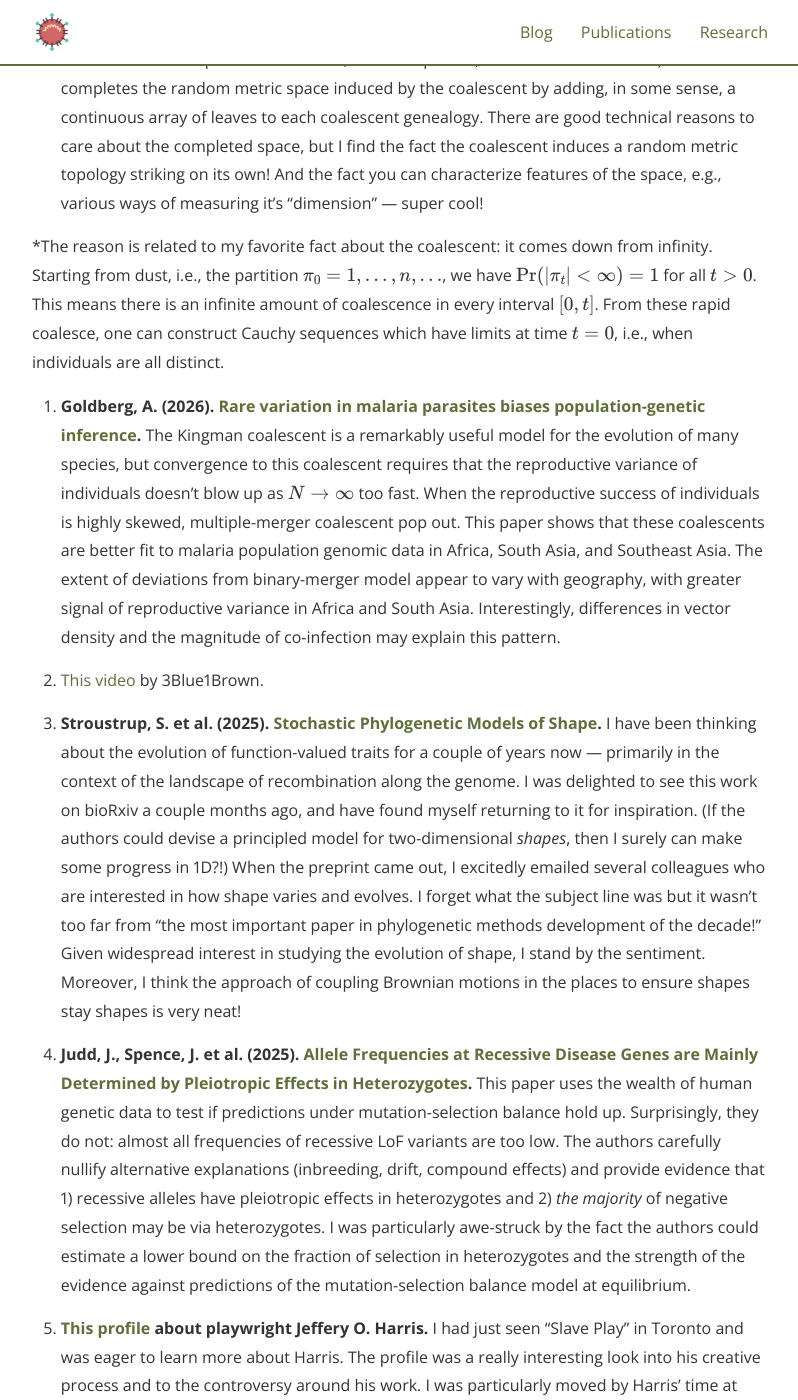
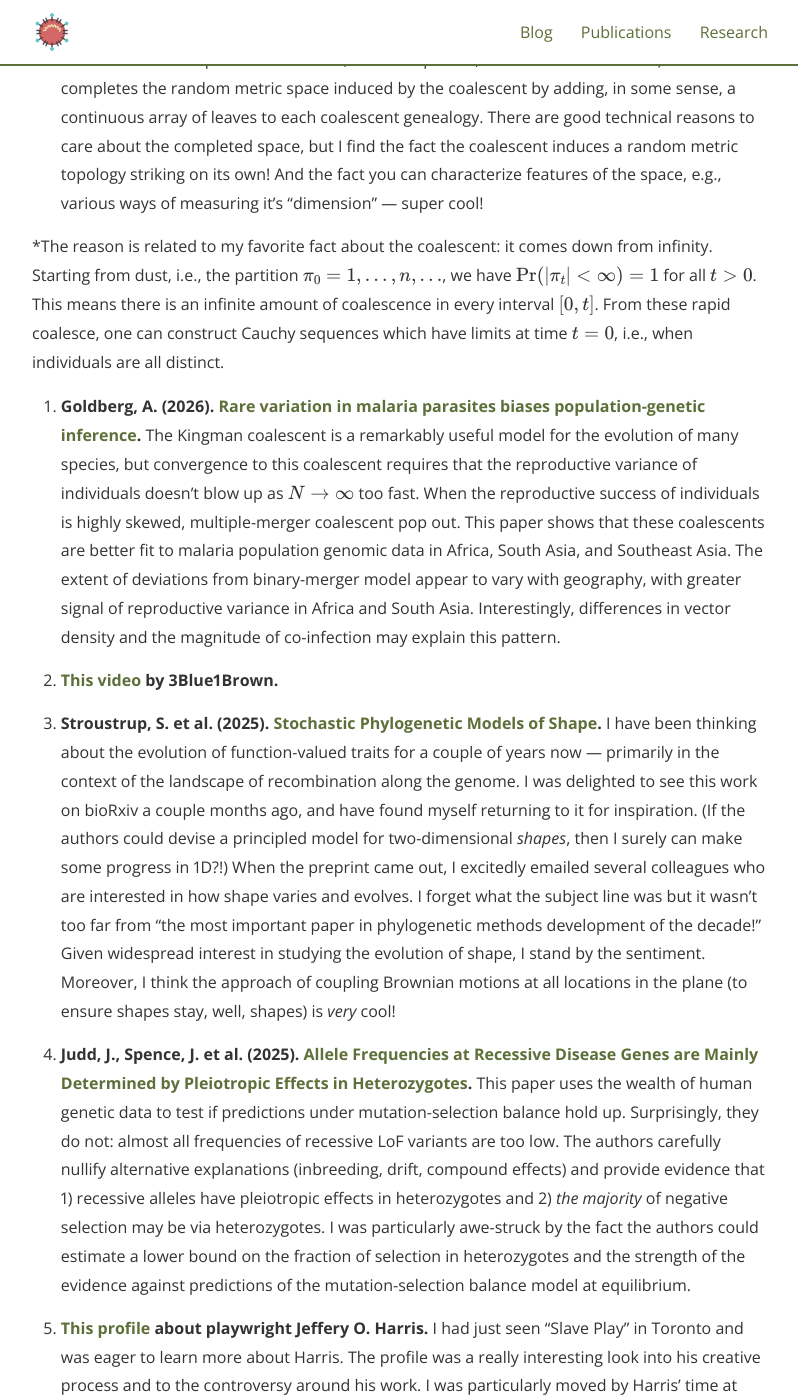
Before and after one commit to metekaanyuksel/metekaanyuksel.github.io, a Jekyll site: the page built from _posts/2026-02-03-Some-content-I've-enjoyed-consuming.md, in a window 1280 px wide and 1400 px high, scrolled down 1596 px. Shown: the whole window, without its empty margins (240-1038 px from the left). Built offline with Jekyll 4.4.1, drawn with Linux system fonts in a browser that asks for light colours; nearby versions of some CDN libraries; some web fonts are replaced.

Commit message:
new post, x3

```diff
--- a/_posts/2026-02-03-Some-content-I've-enjoyed-consuming.md
+++ b/_posts/2026-02-03-Some-content-I've-enjoyed-consuming.md
@@ -44,7 +44,7 @@ would like to share.
 
 \*The reason is related to my favorite fact about the coalescent: it
 comes down from infinity. Starting from dust, i.e., the partition
-$\pi_0 = \{\{1\},\dots,\{n\},\dots\}$, we have
+$\pi_0 = \{\{1\}, \ldots, \{n\}, \ldots\}$, we have
 $\Pr(|\pi_t| < \infty) = 1$ for all $t > 0$. This means there is an
 infinite amount of coalescence in every interval $[0,t]$. From these
 rapid coalesce, one can construct Cauchy sequences which have limits at
@@ -65,8 +65,8 @@ time $t=0$, i.e., when individuals are all distinct.
     Africa and South Asia. Interestingly, differences in vector density
     and the magnitude of co-infection may explain this pattern.
 
-2.  [This video](https://www.youtube.com/watch?v=BHdbsHFs2P0) by
-    3Blue1Brown.
+2.  **[This video](https://www.youtube.com/watch?v=BHdbsHFs2P0) by
+    3Blue1Brown.**
 
 3.  **Stroustrup, S. et al. (2025). [Stochastic Phylogenetic Models of
     Shape](https://www.biorxiv.org/content/10.1101/2025.04.03.646616v1.abstract).**
@@ -82,8 +82,8 @@ time $t=0$, i.e., when individuals are all distinct.
     far from “the most important paper in phylogenetic methods
     development of the decade!” Given widespread interest in studying
     the evolution of shape, I stand by the sentiment. Moreover, I think
-    the approach of coupling Brownian motions in the places to ensure
-    shapes stay shapes is very neat!
+    the approach of coupling Brownian motions at all locations in the
+    plane (to ensure shapes stay, well, shapes) is *very* cool!
 
 4.  **Judd, J., Spence, J. et al. (2025). [Allele Frequencies at
     Recessive Disease Genes are Mainly Determined by Pleiotropic Effects
--- a/qmd/2026-02-03-Some-content-I've-enjoyed-consuming.qmd
+++ b/qmd/2026-02-03-Some-content-I've-enjoyed-consuming.qmd
@@ -15,13 +15,13 @@ To start, I thought I could share a few papers that I have recently enjoyed read
 
 1. **Evans, S. (2000). [Kingman's coalescent as a random metric space](https://statistics.berkeley.edu/sites/default/files/tech-reports/531.pdf).** Here, Evans shows that realizations of the coalescent process, where lineages merge pairwise at rate 1 back in time (i.e., find shared genetic ancestors), can be understood as a _metric space_ with an associated topology. In particular, the coalescent induces induces a random (ultra)metric and, thus, topology on the set of individuals. It turns out that, in this topology, sequences of individuals whose pairwise coalescence times are getting closer and closer (i.e., Cauchy sequences of individuals in this space) don't have limits in the space*. (The same thing happens when one considers sequences of rational numbers approximating irrationals. It is in this sense that the rationals are incomplete and the reals, their completion, are closed under limits.) Evans completes the random metric space induced by the coalescent by adding, in some sense, a continuous array of leaves to each coalescent genealogy. There are good technical reasons to care about the completed space, but I find the fact the coalescent induces a random metric topology striking on its own! And the fact you can characterize features of the space, e.g., various ways of measuring it's "dimension" --- super cool!
 
-*The reason is related to my favorite fact about the coalescent: it comes down from infinity. Starting from dust, i.e., the partition $\pi_0 = \{\{1\},\dots,\{n\},\dots\}$, we have $\Pr(|\pi_t| < \infty) = 1$ for all $t > 0$. This means there is an infinite amount of coalescence in every interval $[0,t]$. From these rapid coalesce, one can construct Cauchy sequences which have limits at time $t=0$, i.e., when individuals are all distinct.
+*The reason is related to my favorite fact about the coalescent: it comes down from infinity. Starting from dust, i.e., the partition $\pi_0 = \{\{1\}, \ldots, \{n\}, \ldots\}$, we have $\Pr(|\pi_t| < \infty) = 1$ for all $t > 0$. This means there is an infinite amount of coalescence in every interval $[0,t]$. From these rapid coalesce, one can construct Cauchy sequences which have limits at time $t=0$, i.e., when individuals are all distinct.
 
 2. **Goldberg, A. (2026). [Rare variation in malaria parasites biases population-genetic inference](https://www.biorxiv.org/content/10.64898/2026.01.09.698000v1).** The Kingman coalescent is a remarkably useful model for the evolution of many species, but convergence to this coalescent requires that the reproductive variance of individuals doesn't blow up as $N \to \infty$ too fast. When the reproductive success of individuals is highly skewed, multiple-merger coalescent pop out. This paper shows that these coalescents are better fit to malaria population genomic data in Africa, South Asia, and Southeast Asia. The extent of deviations from binary-merger model  appear to vary with geography, with greater signal of reproductive variance in Africa and South Asia. Interestingly, differences in vector density and the magnitude of co-infection may explain this pattern.
 
-3. [This video](https://www.youtube.com/watch?v=BHdbsHFs2P0) by 3Blue1Brown.
+3. **[This video](https://www.youtube.com/watch?v=BHdbsHFs2P0) by 3Blue1Brown.**
 
-4. **Stroustrup, S. et al. (2025). [Stochastic Phylogenetic Models of Shape](https://www.biorxiv.org/content/10.1101/2025.04.03.646616v1.abstract).** I have been thinking about the evolution of function-valued traits for a couple of years now --- primarily in the context of the landscape of recombination along the genome. I was delighted to see this work on bioRxiv a couple months ago, and have found myself returning to it for inspiration. (If the authors could devise a principled model for two-dimensional _shapes_, then I surely can make some progress in 1D?!) When the preprint came out, I excitedly emailed several colleagues who are interested in how shape varies and evolves. I forget what the subject line was but it wasn't too far from "the most important paper in phylogenetic methods development of the decade!" Given widespread interest in studying the evolution of shape, I stand by the sentiment. Moreover, I think the approach of coupling Brownian motions in the places to ensure shapes stay shapes is very neat!
+4. **Stroustrup, S. et al. (2025). [Stochastic Phylogenetic Models of Shape](https://www.biorxiv.org/content/10.1101/2025.04.03.646616v1.abstract).** I have been thinking about the evolution of function-valued traits for a couple of years now --- primarily in the context of the landscape of recombination along the genome. I was delighted to see this work on bioRxiv a couple months ago, and have found myself returning to it for inspiration. (If the authors could devise a principled model for two-dimensional _shapes_, then I surely can make some progress in 1D?!) When the preprint came out, I excitedly emailed several colleagues who are interested in how shape varies and evolves. I forget what the subject line was but it wasn't too far from "the most important paper in phylogenetic methods development of the decade!" Given widespread interest in studying the evolution of shape, I stand by the sentiment. Moreover, I think the approach of coupling Brownian motions at all locations in the plane (to ensure shapes stay, well, shapes) is _very_ cool!
 
 5. **Judd, J., Spence, J. et al. (2025). [Allele Frequencies at Recessive Disease Genes are Mainly Determined by Pleiotropic Effects in Heterozygotes](https://www.biorxiv.org/content/10.64898/2025.12.05.692665v1).** This paper uses the wealth of human genetic data to test if predictions under mutation-selection balance hold up. Surprisingly, they do not: almost all frequencies of recessive LoF variants are too low. The authors carefully nullify alternative explanations (inbreeding, drift, compound effects) and provide evidence that 1) recessive alleles have pleiotropic effects in heterozygotes and 2) _the majority_ of negative selection may be via heterozygotes. I was particularly awe-struck by the fact the authors could estimate a lower bound on the fraction of selection in heterozygotes and the strength of the evidence against predictions of the mutation-selection balance model at equilibrium.
 
```
